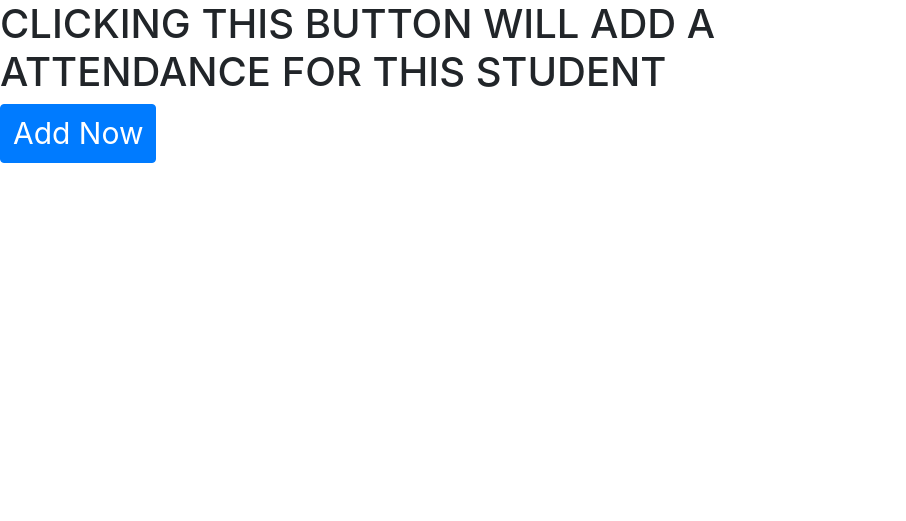
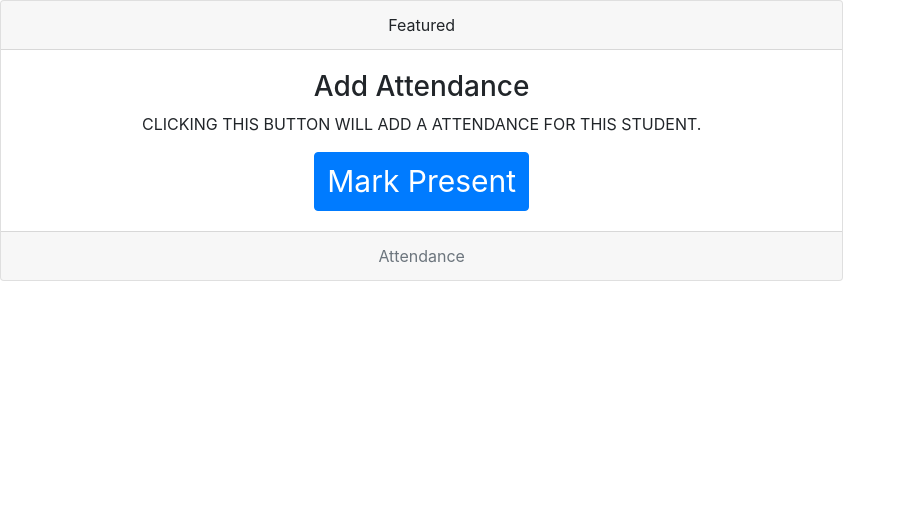
Before and after one commit to zaryab2000/EduVault-Chain, a Django app: page /addAttendance/1 in a window 1280 px wide. Shown: the part 71-592 px from the top of the page, without its empty margins (0-906 px from the left). Run offline with Django 3.2, Linux system fonts and the light colour scheme; some libraries are stand-ins or nearby versions.

Commit message:
fixed bugs

```diff
--- a/main_app/templates/main_app/attendance.html
+++ b/main_app/templates/main_app/attendance.html
@@ -291,7 +291,20 @@ function payment(){
 {% endblock scripts %}
 
 {% block content %}
-<h1 id="jj">CLICKING THIS BUTTON WILL ADD A ATTENDANCE FOR THIS STUDENT</h1>
- <button style="font-size: 30px;" type="submit" class="btn btn-primary" onclick="payment()">Add Now</button>
+<div class="card text-center">
+  <div class="card-header">
+    Featured
+  </div>
+  <div class="card-body">
+    <h3 id="jj">Add Attendance</h3>
+    <p class="card-text">CLICKING THIS BUTTON WILL ADD A ATTENDANCE FOR THIS STUDENT.</p>
+     <button style="font-size: 30px;" type="submit" class="btn btn-primary" onclick="payment()">Mark Present</button>
+
+  </div>
+  <div class="card-footer text-muted">
+    Attendance
+  </div>
+</div>
+
 
 {% endblock %}
```
